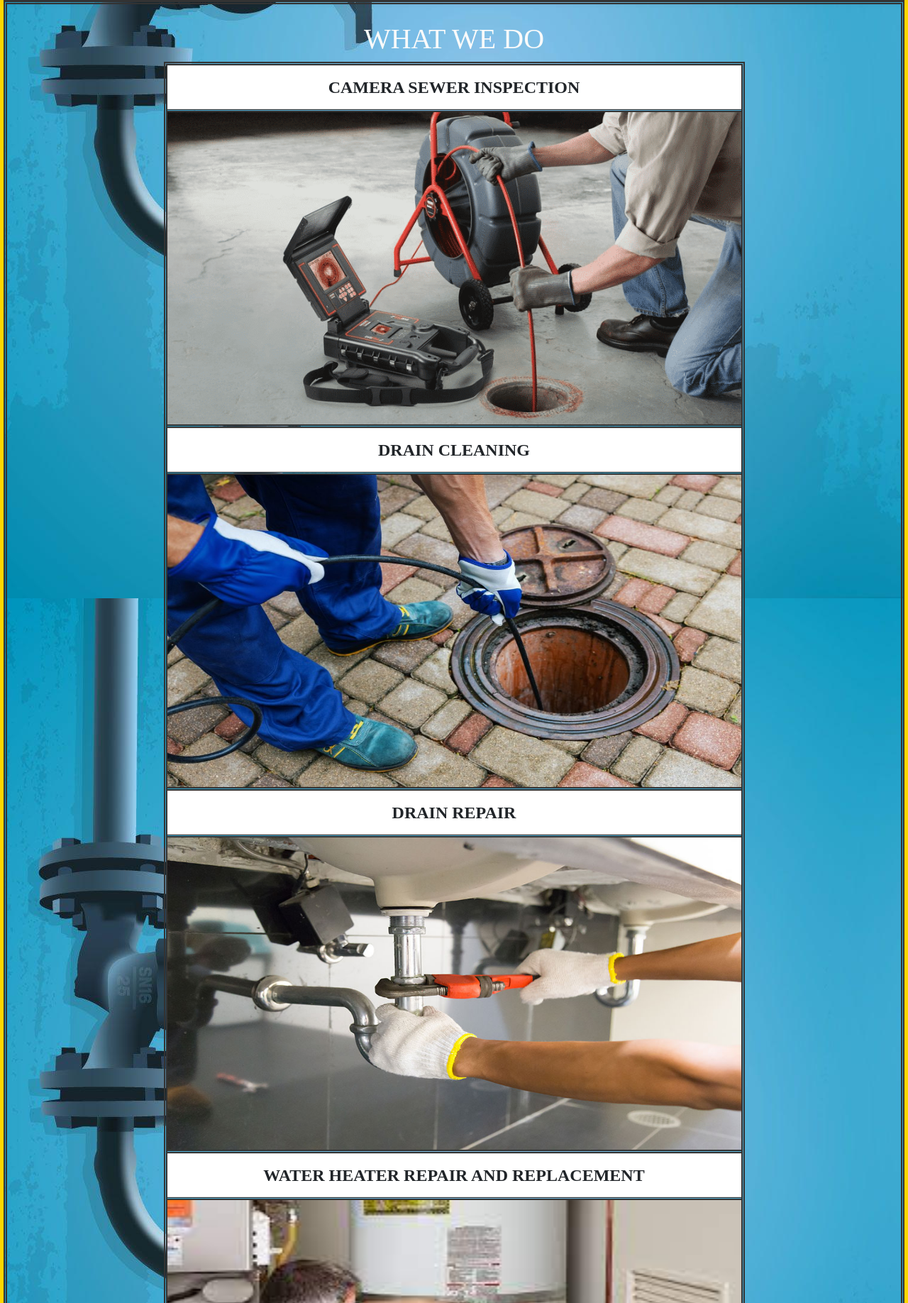
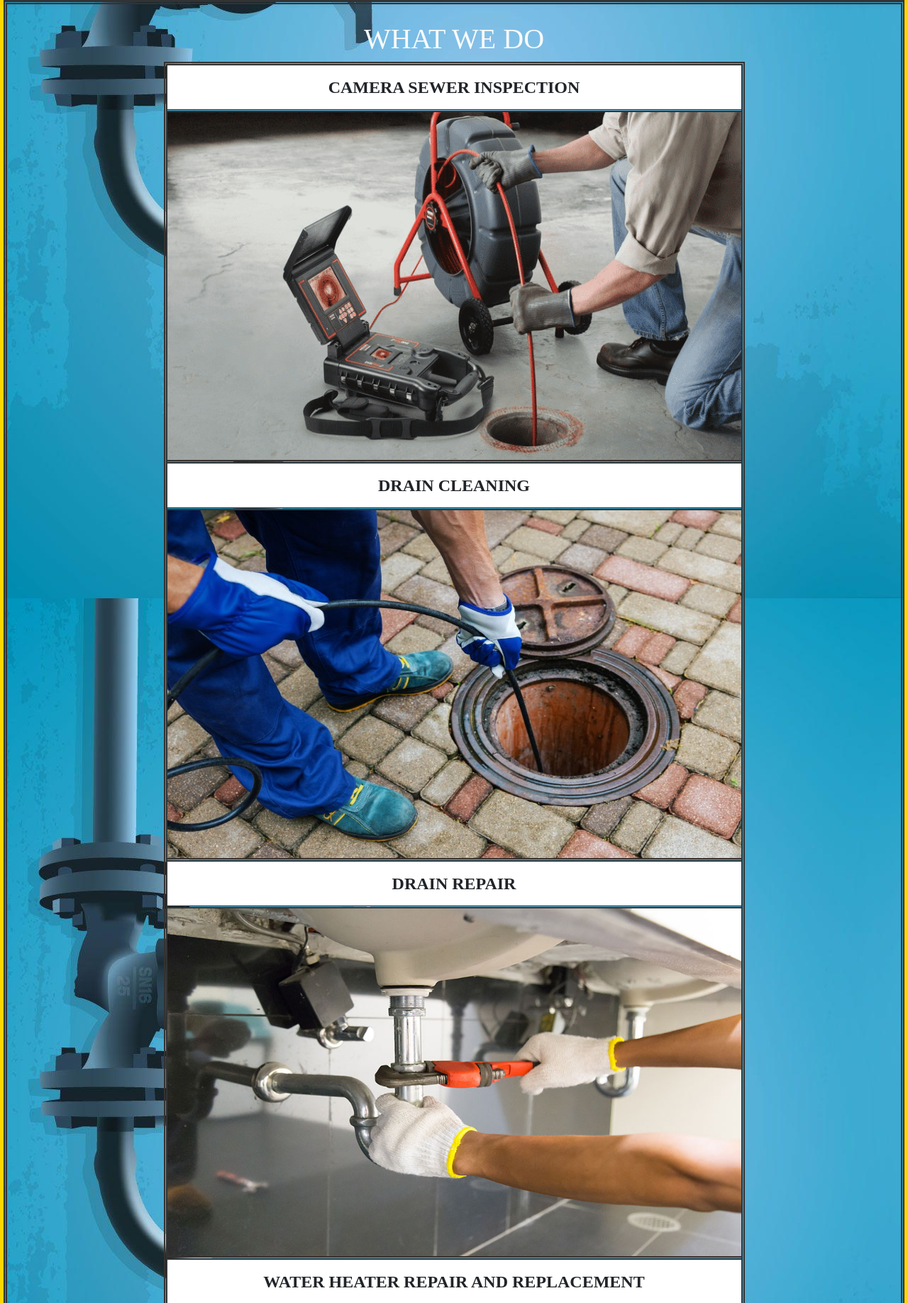
Before and after one commit to BollingerRyan/Toilet-Titans, a Flask app: page / in a window 1280 px wide. Shown: the part 597-2433 px from the top of the page at 71% size. Run offline with Flask 3, Linux system fonts and the light colour scheme.

Commit message:
style and text changes

```diff
--- a/flask_app/static/style.css
+++ b/flask_app/static/style.css
@@ -64,7 +64,8 @@ body {
 .Listim {
     border-top:5px double  #333;
     border-bottom:5px double  #333;
-    height: 450px; /* Set the height as needed */
+    height: 500px;
+        /* Set the height as needed */
     /* Add any other styling properties you want */
 }
 
--- a/flask_app/templates/index.html
+++ b/flask_app/templates/index.html
@@ -40,7 +40,7 @@
             <li class="list-group-item">FIXTURE REPAIR AND REPLACEMENT</li>
             <img class="Listim" src="/static/images/Fixture_Repair.jpg" alt="">
             <li class="list-group-item">FROZEN WATERLINE REPAIR</li>
-            <img class="Listim" src="/static/images/Frozen_line.jpg" alt="">
+            <img class="Listim" src="/static/images/Frozen_Line.jpg" alt="">
             <li class="list-group-item">WHOLE HOME FILTRATION SYSTEM</li>
             <img class="Listim" src="/static/images/filtration-systemjpg.jpg" alt="">
         </ul>
```
